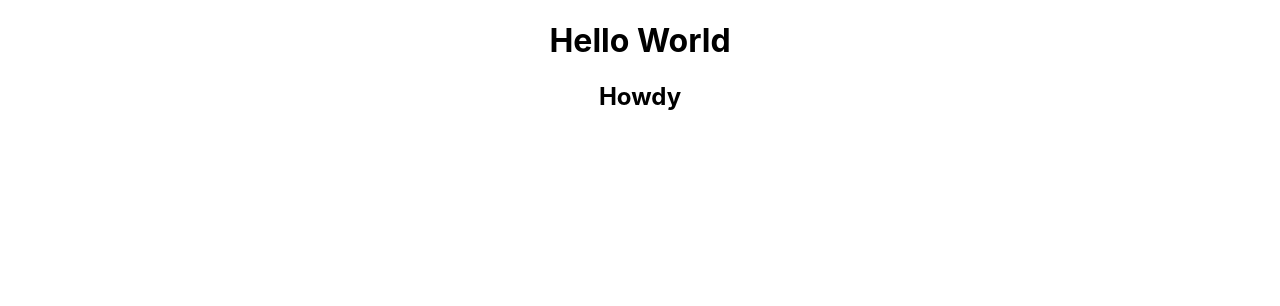
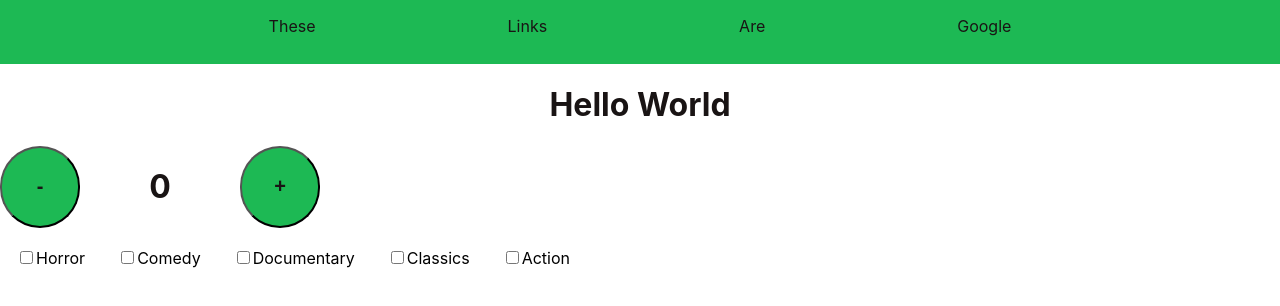
Before and after one commit to zacharyarnold2016/reactplayground, a React (Create React App) app in the folder netflix/: page / in a window 1280 px wide. Shown: the top 306 px of the page. Built offline with nearby package versions, Linux system fonts and the light colour scheme.

Commit message:
implements all forms of component creation. adds a counter and checkboxes

```diff
--- a/netflix/src/App.jsx
+++ b/netflix/src/App.jsx
@@ -1,10 +1,14 @@
 import React from "react";
 import Counter from "./components/Counter";
+import NavBar from "./components/nav/NavBar";
+import Genres from "./components/Genres";
 
 const App = () => (
   <div className="App">
+    <NavBar />
     <h1>Hello World</h1>
     <Counter />
+    <Genres />
   </div>
 );
 export default App;
--- a/netflix/src/components/Counter.jsx
+++ b/netflix/src/components/Counter.jsx
@@ -1,8 +1,18 @@
-import React from "react";
+import React, { useState } from "react";
 
-const Counter = () => (
-  <div>
-    <h2>Howdy</h2>
-  </div>
-);
+const Counter = () => {
+  const [count, setCount] = useState(0);
+
+  return (
+    <div className="counter">
+      <button type="button" onClick={() => setCount(count - 1)}>
+        <h2>-</h2>
+      </button>
+      <h1>{count}</h1>
+      <button type="button" onClick={() => setCount(count + 1)}>
+        <h2>+</h2>
+      </button>
+    </div>
+  );
+};
 export default Counter;
--- /dev/null
+++ b/netflix/src/components/Genres.jsx
@@ -0,0 +1,16 @@
+// No actual logic here. Just some checkboxes.
+import React from "react";
+
+const Genres = () => {
+  const genres = ["Horror", "Comedy", "Documentary", "Classics", "Action"];
+
+  return genres.map((element) => (
+    // eslint-disable-next-line jsx-a11y/label-has-associated-control
+    <label>
+      <input type="checkbox" id={element} value={element} />
+      {element}
+    </label>
+  ));
+};
+
+export default Genres;
--- /dev/null
+++ b/netflix/src/components/nav/NavBar.jsx
@@ -0,0 +1,18 @@
+/* eslint-disable react/prefer-stateless-function */
+import React from "react";
+import NavItem from "./NavItem";
+
+class NavBar extends React.Component {
+  render() {
+    return (
+      <div className="navbar">
+        <NavItem name="These" link="https://google.com" />
+        <NavItem name="Links" link="https://google.com" />
+        <NavItem name="Are" link="https://google.com" />
+        <NavItem name="Google" link="https://google.com" />
+      </div>
+    );
+  }
+}
+
+export default NavBar;
--- /dev/null
+++ b/netflix/src/components/nav/NavItem.jsx
@@ -0,0 +1,11 @@
+/* eslint-disable react/destructuring-assignment */
+/* eslint-disable react/prop-types */
+import React, { PureComponent } from "react";
+
+class NavItem extends PureComponent {
+  render() {
+    return <a href={this.props.link} target="_blanke">{this.props.name}</a>;
+  }
+}
+
+export default NavItem;
--- a/netflix/src/index.css
+++ b/netflix/src/index.css
@@ -5,6 +5,7 @@ body {
     sans-serif;
   -webkit-font-smoothing: antialiased;
   -moz-osx-font-smoothing: grayscale;
+  background-color: #ffffff;
 }
 
 code {
@@ -14,8 +15,55 @@ code {
 
 h1 {
   text-align: center;
+  color: #191414;
 }
 
 h2 {
   text-align: center;
+  color: #191414;
 }
+
+.counter {
+  text-align: center;
+  display: grid;
+  grid-template-columns: 5rem 10rem 5rem;
+}
+
+button {
+  background-color: #1db954;
+  border-radius: 5rem;
+  transition: background-color 1s;
+}
+
+button:hover {
+  background-color: #ffffff;
+  border-radius: 2rem;
+}
+
+.navbar {
+  top: 0;
+  left: 0;
+  padding-top: 1rem;
+  height: 3rem;
+  background-color: #1db954;
+  border-bottom-color: #191414;
+  border-bottom: 5px;
+  text-align: center;
+}
+
+a {
+  text-decoration: none;
+  color: #191414;
+  margin: 5rem;
+  padding: 1rem;
+}
+
+a:hover {
+  color: #ffffff;
+}
+
+label {
+  margin: 1rem;
+  position: relative;
+  top: 20px
+}
```
Also changed, not shown: netflix/createElement.example.js (added, +12 -0 lines).
